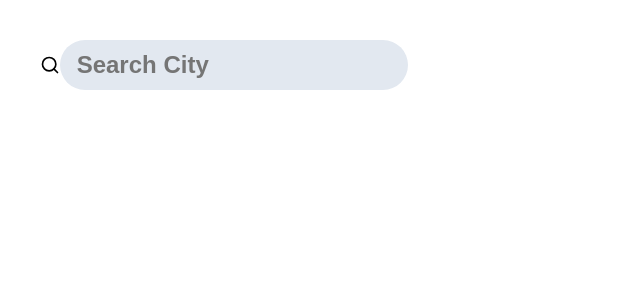
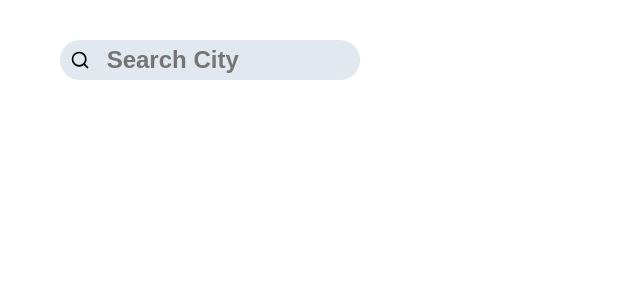
Before and after one commit to ashiskumar-1999/weather-dashboard, a React (Vite) app: page / in a window 1280 px wide. Shown: the top 300 px of the page, without its empty margins (0-640 px from the left). Built offline with nearby package versions, Linux system fonts and the light colour scheme.

Commit message:
fix: Searchbar styles.

```diff
--- a/src/component/SearchBar/SearchBar.module.css
+++ b/src/component/SearchBar/SearchBar.module.css
@@ -1,31 +1,32 @@
+.searchbox {
+  position: relative;
+  width: fit-content;
+}
+
 .searchbar {
-  display: flex;
-  flex-direction: row;
-  gap: 4;
-  height: 30px;
+  height: 40px;
   border-radius: 40px;
   border: none;
-  padding: 10px;
+  padding: 0 10px 0 40px;
   background-color: #e2e8f0;
   font-size: 1.5rem;
   font-weight: 600;
   color: black;
+  width: 250px;
+  margin-left: 20px;
 }
 
 .searchbar:focus {
-  border: none;
-}
-
-.searchbox {
-  display: flex;
-  flex-direction: row;
-  place-items: center;
-  position: relative;
-  border: 1px soild #e2e8f0;
+  outline: none;
 }
 
 .icon {
+  position: absolute;
+  left: 30px;
+  top: 50%;
+  transform: translateY(-50%);
   width: 20px;
   height: 20px;
   color: black;
+  pointer-events: none;
 }
--- a/src/component/SearchBar/SearchBar.tsx
+++ b/src/component/SearchBar/SearchBar.tsx
@@ -9,13 +9,13 @@ type SearchBarProps = {
 const SearchBar = ({ cityName, onChange }: SearchBarProps) => {
   return (
     <div className={styles.searchbox}>
-      <Search className={styles.icon} />
       <input
         className={styles.searchbar}
         placeholder=" Search City"
         value={cityName}
         onChange={onChange}
       />
+      <Search className={styles.icon} />
     </div>
   );
 };
```
